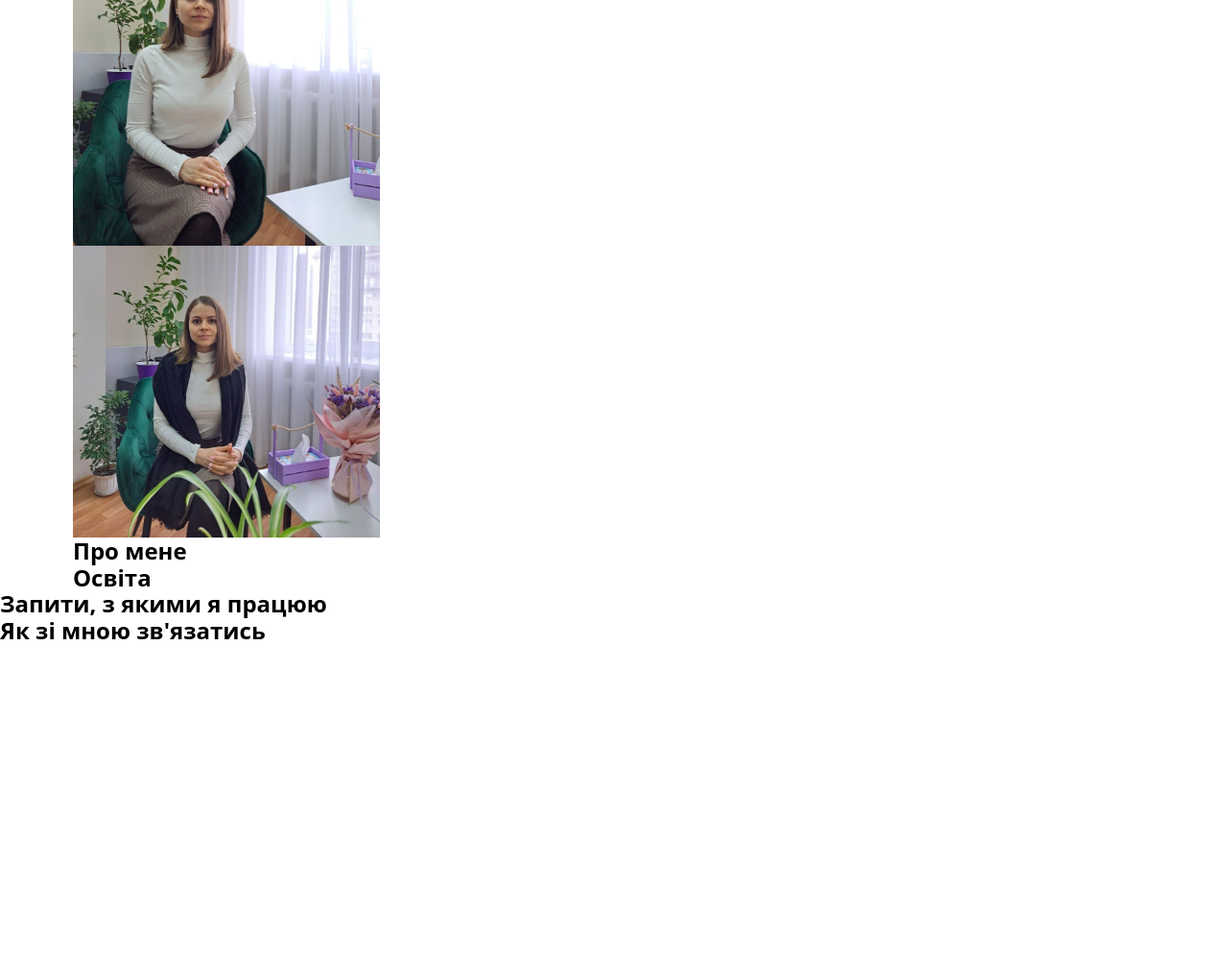
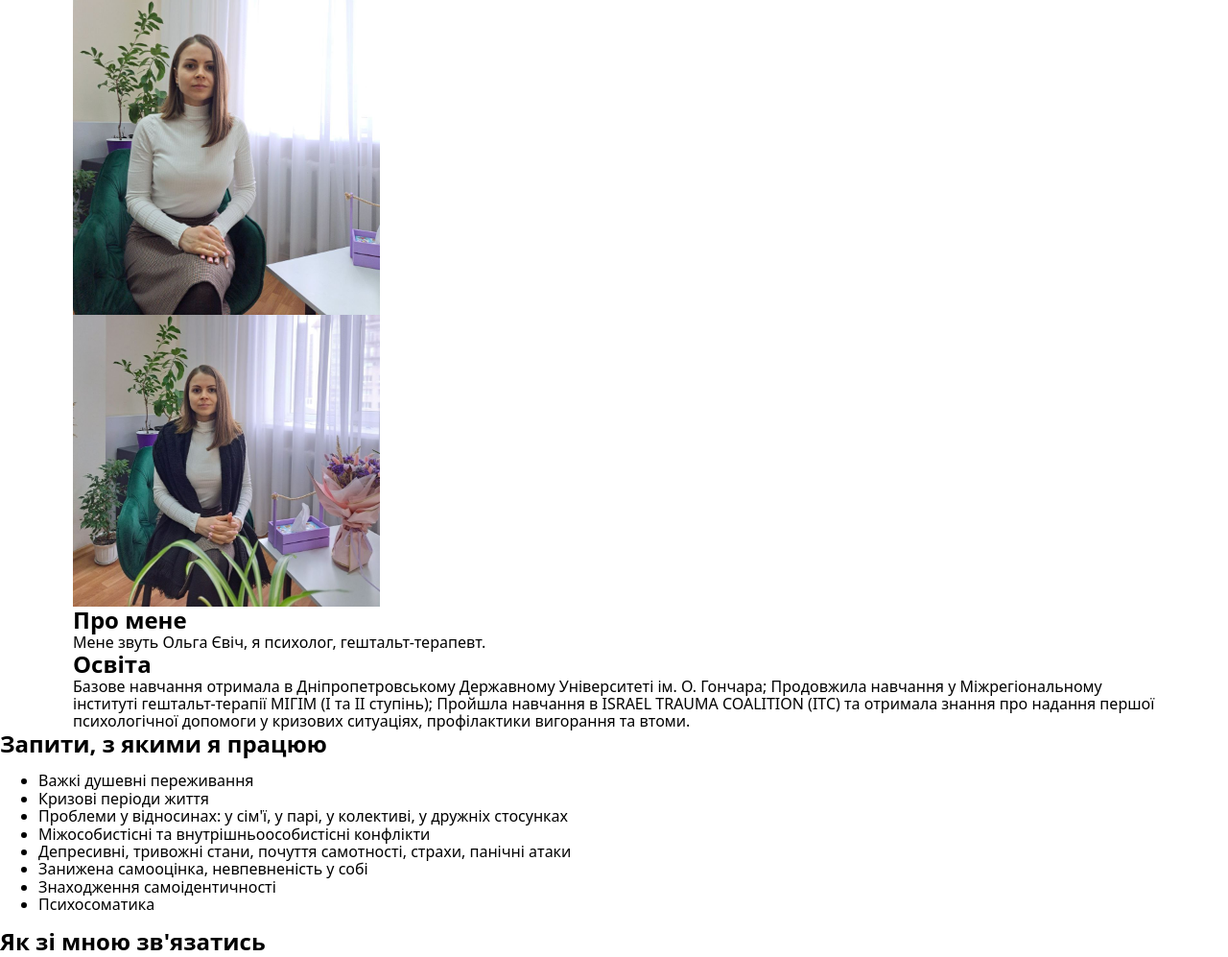
Before and after one commit to Vadyev/Olga-Yevich, a plain HTML site: page index.html in a window 1280 px wide. Shown: the part 75-1072 px from the top of the page at 96% size. Before the commit the page ends 800 px from the top, so only its background shows below. Drawn offline with nearby package versions, Linux system fonts and the light colour scheme.

Commit message:
add sections

```diff
--- a/css/styles.css
+++ b/css/styles.css
@@ -52,7 +52,7 @@ img {
 .header-container {
   display: flex;
   align-items: center;
-  position: fixed;
+  /* position: fixed; */
 
   background-color: #a7d7bb;
 }
--- a/index.html
+++ b/index.html
@@ -18,6 +18,7 @@
     <link rel="stylesheet" href="./css/styles.css" />
   </head>
   <body>
+    <!-- Header -->
     <header>
       <div class="header-container container">
         <a class="logo-light link" href="./index.html">
@@ -66,6 +67,7 @@
       </div>
     </header>
     <main>
+      <!-- Hero section -->
       <section class="hero-section section">
         <div class="hero-container container">
           <img
@@ -83,21 +85,51 @@
         </div>
       </section>
       <section class="about-section section">
+        <!-- Про мене -->
         <div class="about-container container">
           <h2>Про мене</h2>
+          <p>Мене звуть Ольга Євіч, я психолог, гештальт-терапевт.</p>
         </div>
       </section>
       <section class="education-section section">
+        <!-- Освіта -->
         <div class="education-container container">
           <h2>Освіта</h2>
+          <p>
+            Базове навчання отримала в Дніпропетровському Державному
+            Університеті ім. О. Гончара; Продовжила навчання у Міжрегіональному
+            інституті гештальт-терапії МІГІМ (І та ІІ ступінь); Пройшла навчання
+            в ISRAEL TRAUMA COALITION (ITC) та отримала знання про надання
+            першої психологічної допомоги у кризових ситуаціях, профілактики
+            вигорання та втоми.
+          </p>
         </div>
       </section>
       <section class="services-section section">
+        <!-- Запити, з якими я працюю -->
         <div>
           <h2>Запити, з якими я працюю</h2>
+
+          <ul>
+            <li>Важкі душевні переживання</li>
+            <li>Кризові періоди життя</li>
+            <li>
+              Проблеми у відносинах: у сім'ї, у парі, у колективі, у дружніх
+              стосунках
+            </li>
+            <li>Міжособистісні та внутрішньоособистісні конфлікти</li>
+            <li>
+              Депресивні, тривожні стани, почуття самотності, страхи, панічні
+              атаки
+            </li>
+            <li>Занижена самооцінка, невпевненість у собі</li>
+            <li>Знаходження самоідентичності</li>
+            <li>Психосоматика</li>
+          </ul>
         </div>
       </section>
       <section class="contacts-section section">
+        <!-- Як зі мною зв'язатись -->
         <div>
           <h2>Як зі мною зв'язатись</h2>
         </div>
```
